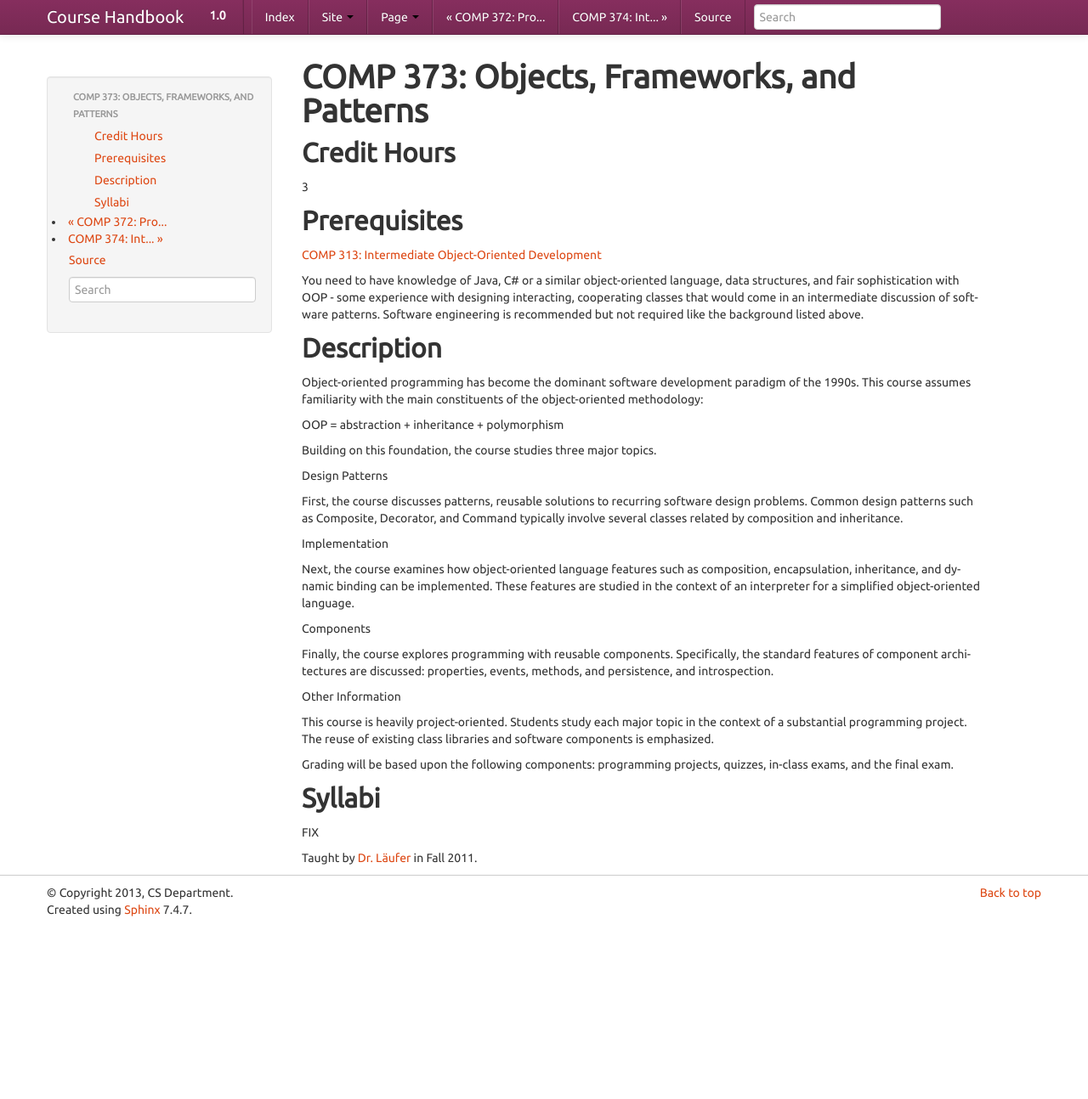
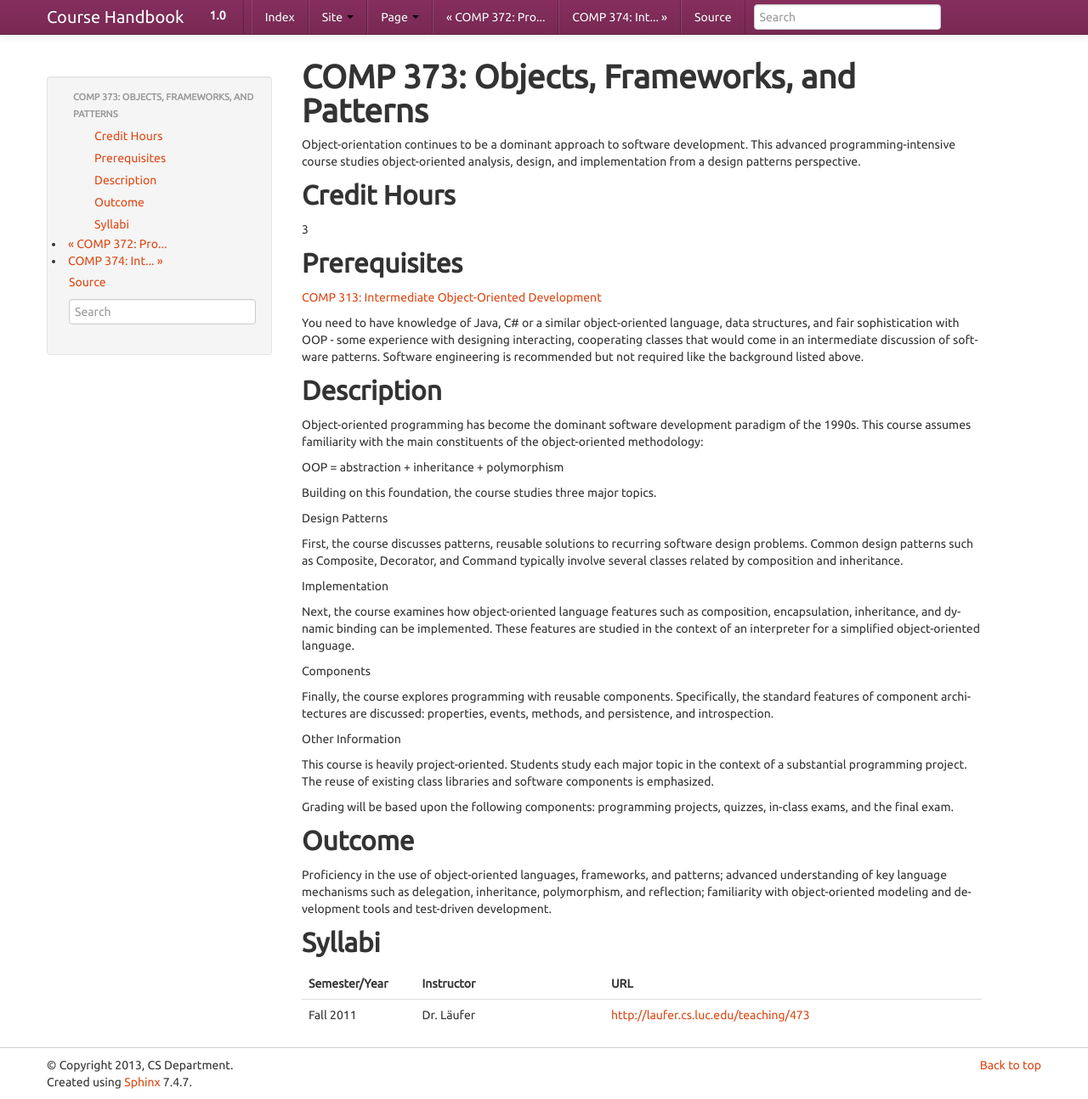
Before and after one commit to kyang5/coursedescriptions, a Sphinx documentation site: the page built from source/comp373.rst, in a window 1280 px wide and 1294 px high. Shown: the whole window at 85% size. Built offline with Sphinx 7.4.7, drawn with Linux system fonts in a browser that asks for light colours.

Commit message:
updated COMP 373

```diff
--- a/source/comp373.rst
+++ b/source/comp373.rst
@@ -1,5 +1,7 @@
 COMP 373: Objects, Frameworks, and Patterns
 ===========================================
+
+Object-orientation continues to be a dominant approach to software development.  This advanced programming-intensive course studies object-oriented analysis, design, and implementation from a design patterns perspective.
 
 Credit Hours
 -----------------------
@@ -58,9 +60,16 @@ existing class libraries and software components is emphasized.
 Grading will be based upon the following components: programming
 projects, quizzes, in-class exams, and the final exam.
 
+Outcome
+------------
+
+Proficiency in the use of object-oriented languages, frameworks, and patterns; advanced understanding of key language mechanisms such as delegation, inheritance, polymorphism, and reflection; familiarity with object-oriented modeling and development tools and test-driven development.
+
 Syllabi
----------------------
+--------------------
 
-FIX
+.. csv-table::
+   	:header: "Semester/Year", "Instructor", "URL"
+   	:widths: 15, 25, 50
 
-Taught by `Dr. Läufer <../../laufer/teaching/473>`__ in Fall 2011.
+	"Fall 2011", "Dr. Läufer", "http://laufer.cs.luc.edu/teaching/473"
```
